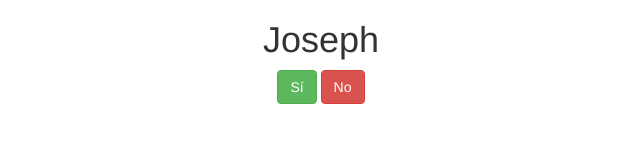
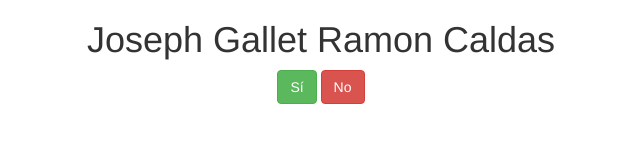
Before and after one commit to juanguz1999/Enamorado, a website: page index.html in a window 1280 px wide. Shown: the whole page, without its empty margins (319-959 px from the left). Drawn offline with nearby package versions, Linux system fonts and the light colour scheme.

Commit message:
subida 2

```diff
--- a/index.html
+++ b/index.html
@@ -9,7 +9,7 @@
 </head>
 <body>
     <div class="container text-center">
-        <h1>Joseph</h1>
+        <h1>Joseph Gallet Ramon Caldas</h1>
 
         <!-- Botones de Sí y No -->
         <div>
```
